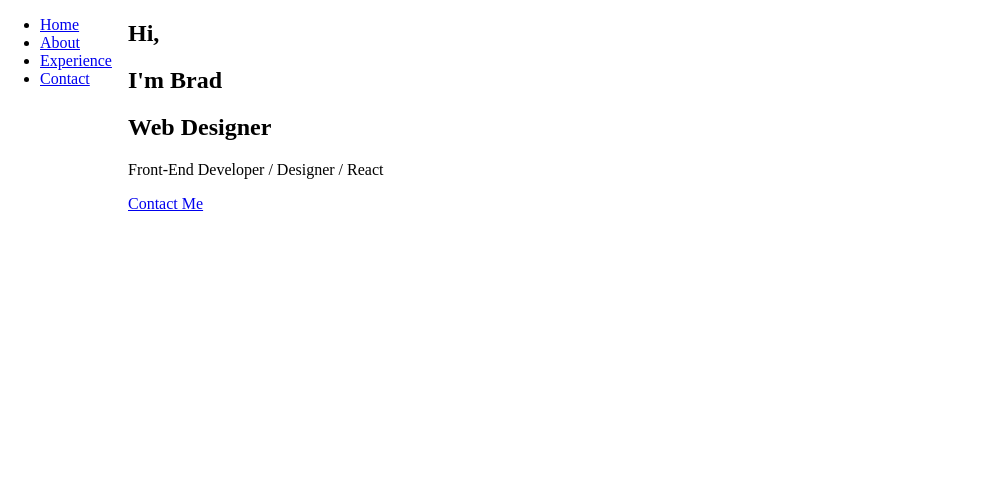
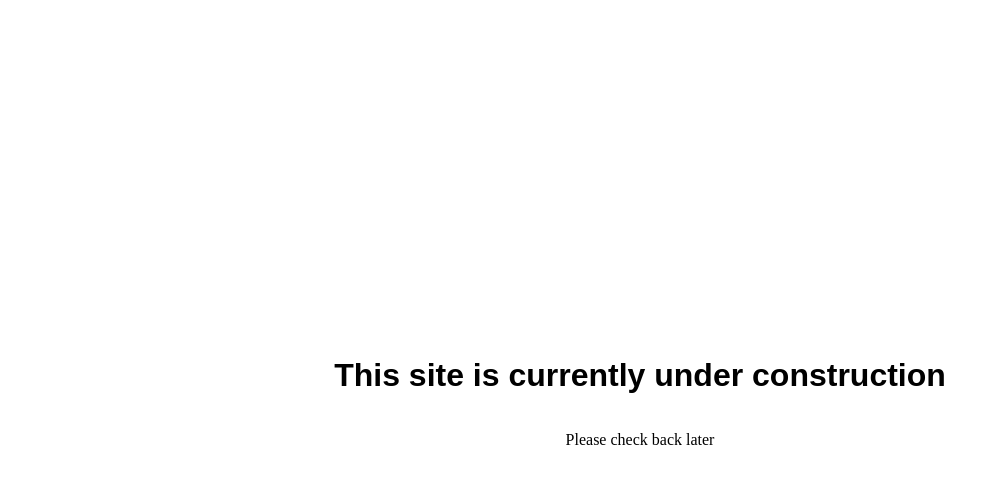
Before and after one commit to bjhamer/brad-hamer, a Next.js app: page / in a window 1280 px wide. Shown: the top 484 px of the page, without its empty margins (0-983 px from the left). Built offline with nearby package versions, Linux system fonts and the light colour scheme.

Commit message:
Updating wording for under construction

```diff
--- a/components/Layout.js
+++ b/components/Layout.js
@@ -5,8 +5,9 @@ import Header from './Header'
 const Layout = ({title, children}) => (
     <main className="container">
         <Header title={title}/>
-        <Navbar />
+        {/* <Navbar /> */}
         {children}
+        <p>Please check back later</p>
     </main>
 )
 
--- a/pages/about.js
+++ b/pages/about.js
@@ -3,7 +3,8 @@ import Layout from '../components/Layout'
 
 const About = () => (
     <Layout title="About">
-        <h1>About Page</h1>
+        {/* <h1>About Page</h1> */}
+        <h1>This site is currently under construction</h1>
     </Layout>
 )
 
--- a/pages/contact.js
+++ b/pages/contact.js
@@ -2,7 +2,8 @@ import Layout from '../components/Layout'
 
 const Contact = () => (
     <Layout title="Contact">
-        <h1>Contact Page</h1>
+        {/* <h1>Contact Page</h1> */}
+        <h1>This site is currently under construction</h1>
     </Layout>
 )
 
--- a/pages/experience.js
+++ b/pages/experience.js
@@ -2,7 +2,8 @@ import Layout from '../components/Layout'
 
 const Experience = () => (
     <Layout title="Experience">
-        <h1>Experience Page</h1>
+        {/* <h1>Experience Page</h1> */}
+        <h1>This site is currently under construction</h1>
     </Layout>
 )
 
--- a/pages/index.js
+++ b/pages/index.js
@@ -4,7 +4,7 @@ import Layout from '../components/Layout'
 
 const Home = () => (
   <Layout title="Home">
-    <section>
+    {/* <section>
       <h1>Hi, </h1>
       <h1>I'm <span className="title">Brad</span></h1>
       <h1>Web Designer</h1>
@@ -12,7 +12,8 @@ const Home = () => (
       <Link href="/contact">
         <a>Contact Me</a>
       </Link>
-    </section>
+    </section> */}
+    <h1>This site is currently under construction</h1>
   </Layout>
 )
 
--- a/styles.css
+++ b/styles.css
@@ -88,9 +88,19 @@ html, body {
 }
 
 .container {
-    display: grid;
+    /* display: grid;
     grid-template-columns: 10% auto auto;
-    grid-template-rows: auto;
+    grid-template-rows: auto; */
+    display: flex;
+    flex-direction: column;
+    justify-content: center;
+    align-items: center;
+    height: 100vh;
+}
+
+
+h1 {
+    font-family: Arial, Helvetica, sans-serif;
 }
 
 .side-nav {
```
